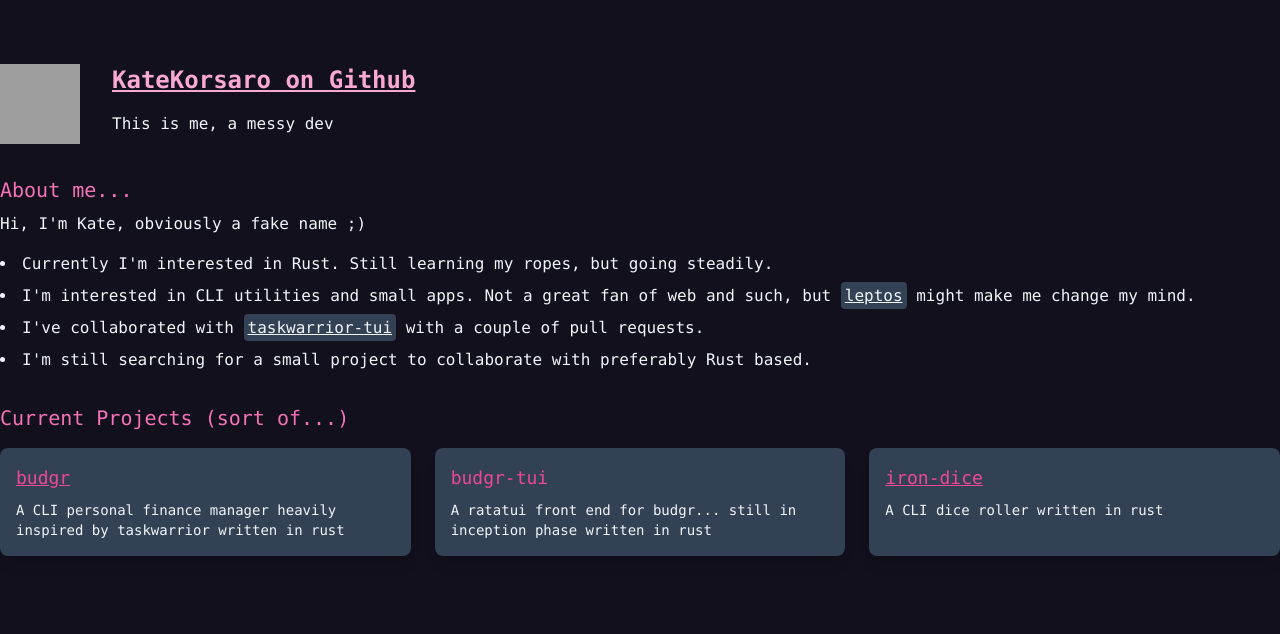
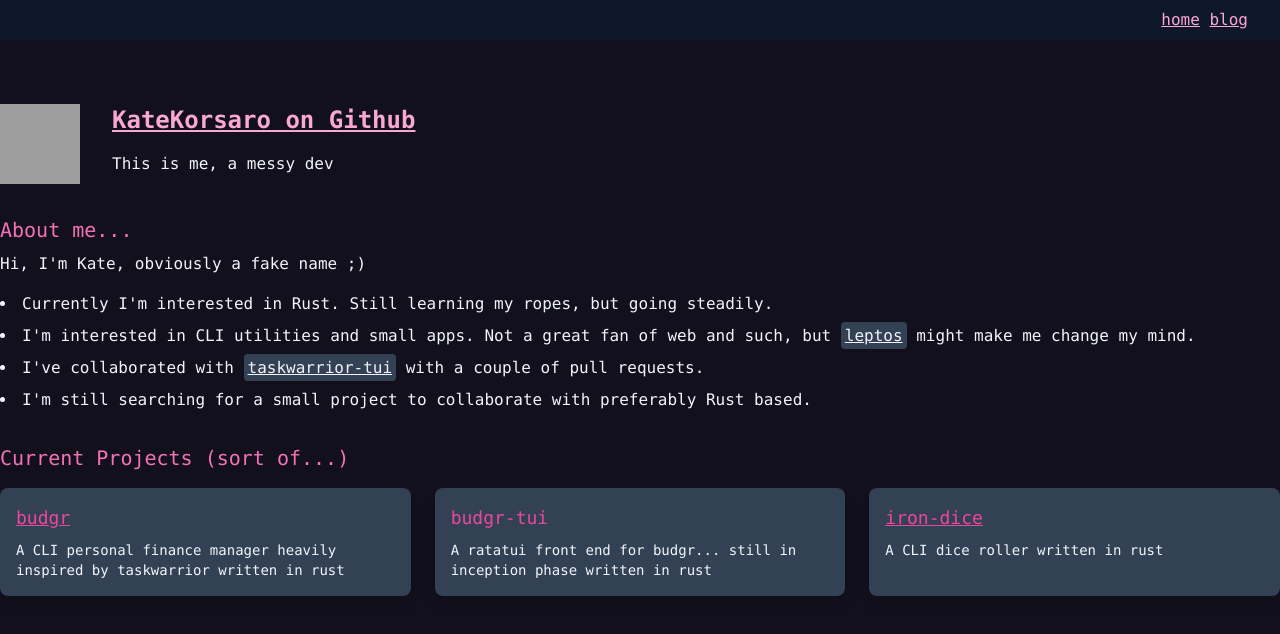
Before and after one commit to katekorsaro/katekorsaro.github.io, a plain HTML site: page index.html in a window 1280 px wide. Drawn offline with nearby package versions, Linux system fonts and the light colour scheme; grey boxes are pictures that could not be loaded.

Commit message:
navbar, sort of

```diff
--- a/index.html
+++ b/index.html
@@ -8,7 +8,17 @@
   <title></title>
 </head>
 <body style="background-color: #11101c;" class="font-mono">
-  <!--main container-->
+  <!--navbar-->
+  <div class="bg-slate-900 p-2 pe-8 text-right">
+    <ul class="">
+      <li class="inline text-pink-300">
+        <a href="#"><u>home</u></a>
+      </li>
+      <li class="inline text-pink-300">
+        <a href="#"><u>blog</u></a>
+      </li>
+    </ul>
+  </div><!--main container-->
   <div class="container mx-4 sm:mx-auto text-slate-100 mt-16">
     <!--page title-->
     <div class="flex">
```
